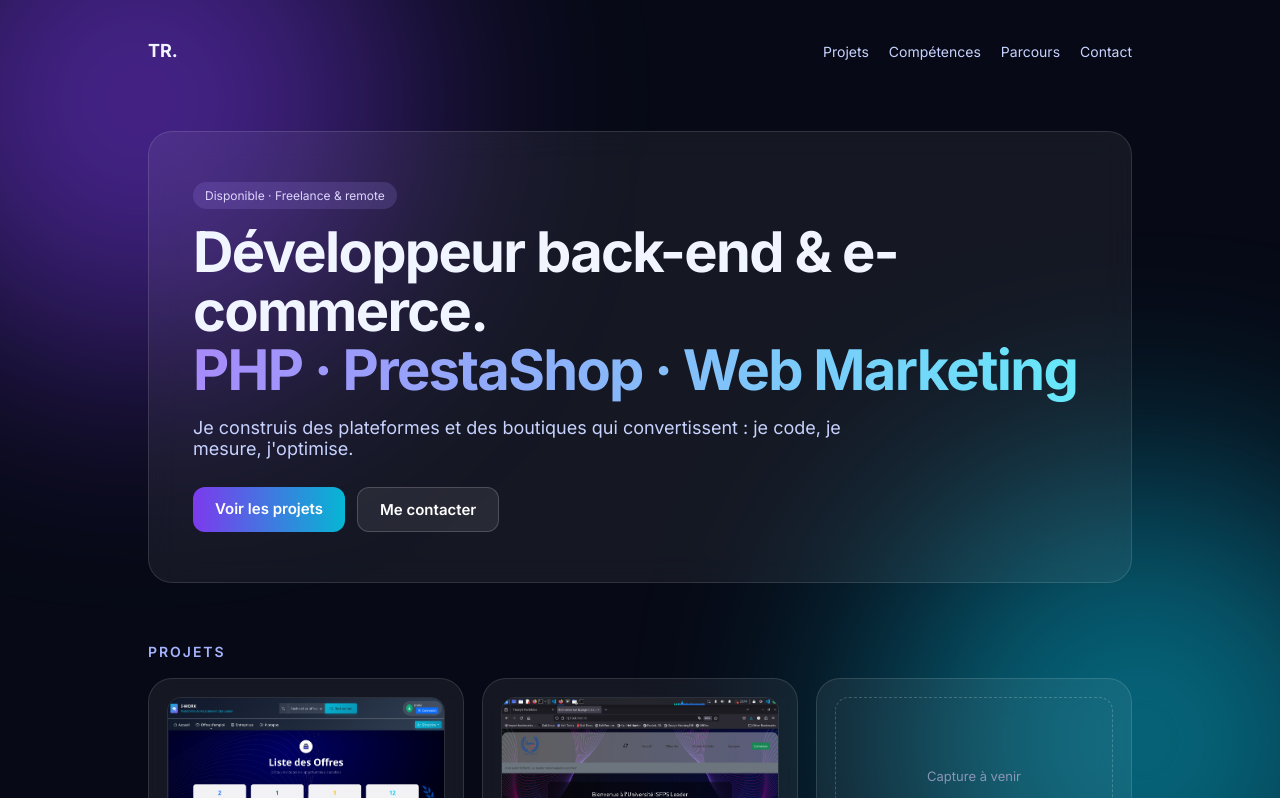
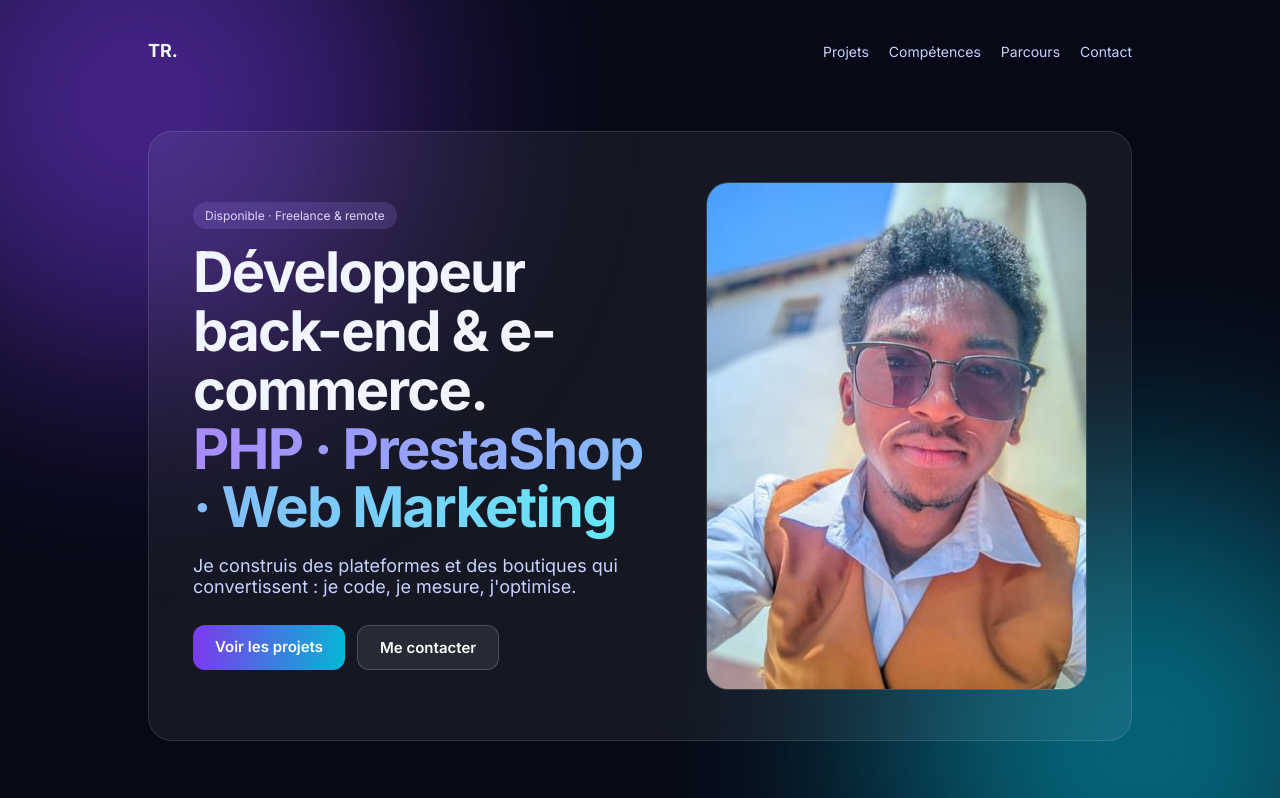
Before and after one commit to TsioryP/portfolio, a plain HTML site: page index.html in a window 1280 px wide. Shown: the top 798 px of the page. Drawn offline with Linux system fonts and the light colour scheme.

Commit message:
Ajouter la photo de profil dans la section d'accueil (mise en page split)
Co-Authored-By: Claude Haiku 5.5 <noreply@anthropic.com>
Claude-Session: https://claude.ai/code/session_01PxiSbr2wbxEkbUv68z2zyc

```diff
--- a/index.html
+++ b/index.html
@@ -18,7 +18,8 @@ a{color:inherit}
 .bar .logo{font-weight:700;font-size:18px}
 .bar nav a{color:#C7D2FE;text-decoration:none;font-size:14px;margin-left:20px}
 .glass{background:rgba(255,255,255,.06);border:1px solid rgba(255,255,255,.12);backdrop-filter:blur(16px);-webkit-backdrop-filter:blur(16px);border-radius:24px;padding:28px}
-.hero{padding:50px 44px}
+.hero{padding:50px 44px;display:grid;grid-template-columns:1.25fr 1fr;gap:36px;align-items:center}
+.hero-photo{width:100%;aspect-ratio:3/4;object-fit:cover;object-position:50% 30%;border-radius:22px;border:1px solid rgba(255,255,255,.14);display:block}
 .chip{display:inline-block;font-size:12px;padding:6px 12px;border-radius:999px;background:rgba(167,139,250,.18);color:#DDD6FE}
 h1{font-size:56px;line-height:1.05;letter-spacing:-.03em;margin:14px 0 18px;font-weight:700}
 h1 span{background:linear-gradient(90deg,#A78BFA,#67E8F9);-webkit-background-clip:text;background-clip:text;color:transparent}
@@ -48,7 +49,7 @@ h2{font-size:14px;letter-spacing:.14em;text-transform:uppercase;color:#A5B4FC;ma
 .exp .when{color:#B4BDD9;font-size:14px;white-space:nowrap}
 footer{margin-top:60px;text-align:center;color:#8B95B5;font-size:14px}
 footer a{color:#C7D2FE}
-@media(max-width:860px){.sec{grid-template-columns:1fr}h1{font-size:40px}.hero{padding:30px}}
+@media(max-width:860px){.sec{grid-template-columns:1fr}h1{font-size:40px}.hero{padding:30px;grid-template-columns:1fr}.hero-photo{max-width:340px;margin:0 auto;order:-1}}
 </style>
 </head>
 <body>
@@ -60,6 +61,7 @@ footer a{color:#C7D2FE}
 </div>
 
 <section class="glass hero" id="accueil">
+  <div>
   <span class="chip">Disponible · Freelance &amp; remote</span>
   <h1>Développeur back-end &amp; e-commerce.<br><span>PHP · PrestaShop · Web Marketing</span></h1>
   <p class="lead">Je construis des plateformes et des boutiques qui convertissent : je code, je mesure, j'optimise.</p>
@@ -67,6 +69,8 @@ footer a{color:#C7D2FE}
     <a class="b b1" href="#projets">Voir les projets</a>
     <a class="b b2" href="#contact">Me contacter</a>
   </div>
+  </div>
+  <img class="hero-photo" src="Public/profil.jpg" alt="Tsiory Ramarosandratana" loading="eager">
 </section>
 
 <h2 id="projets">Projets</h2>
```
Also changed, not shown: Public/profil.jpg (added).
